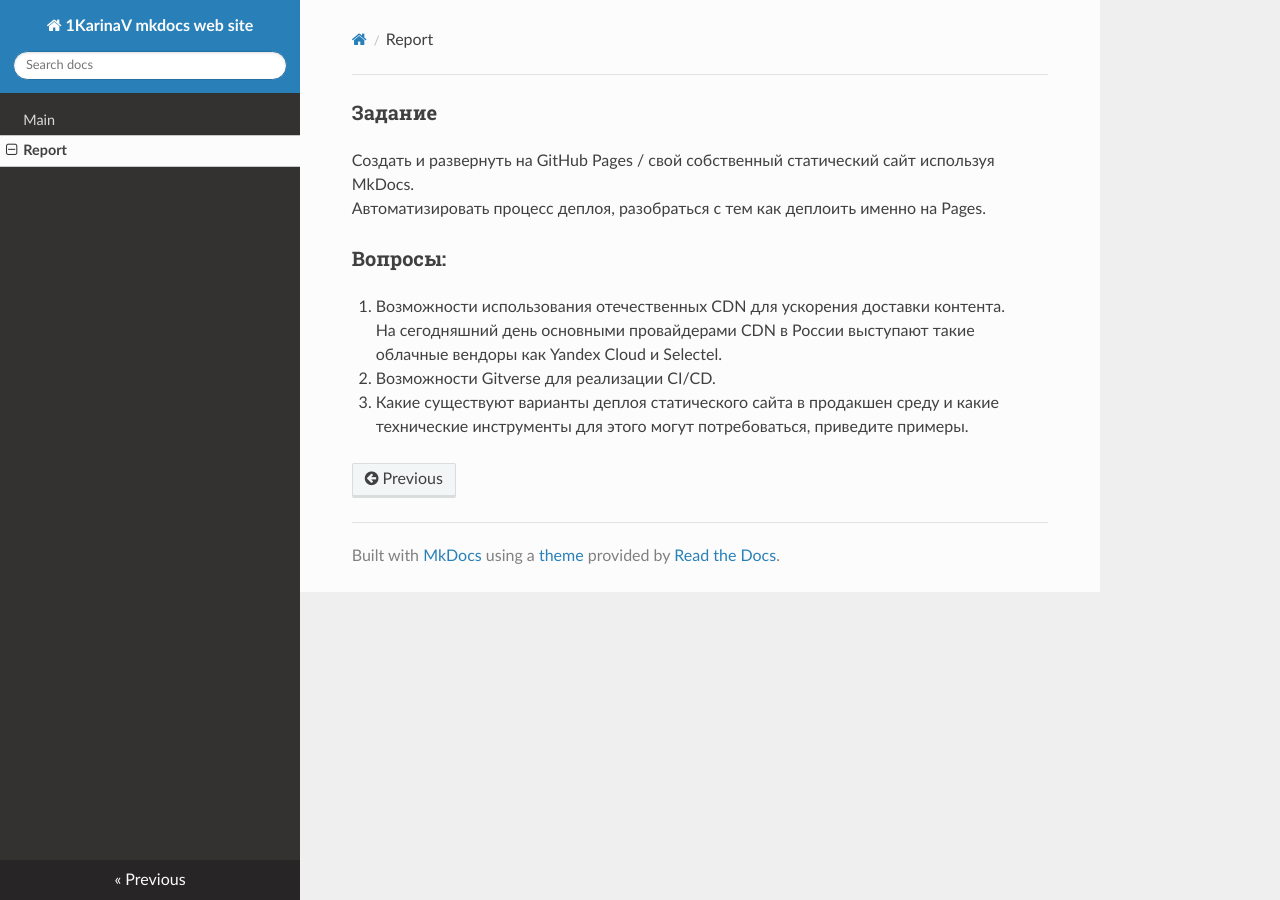
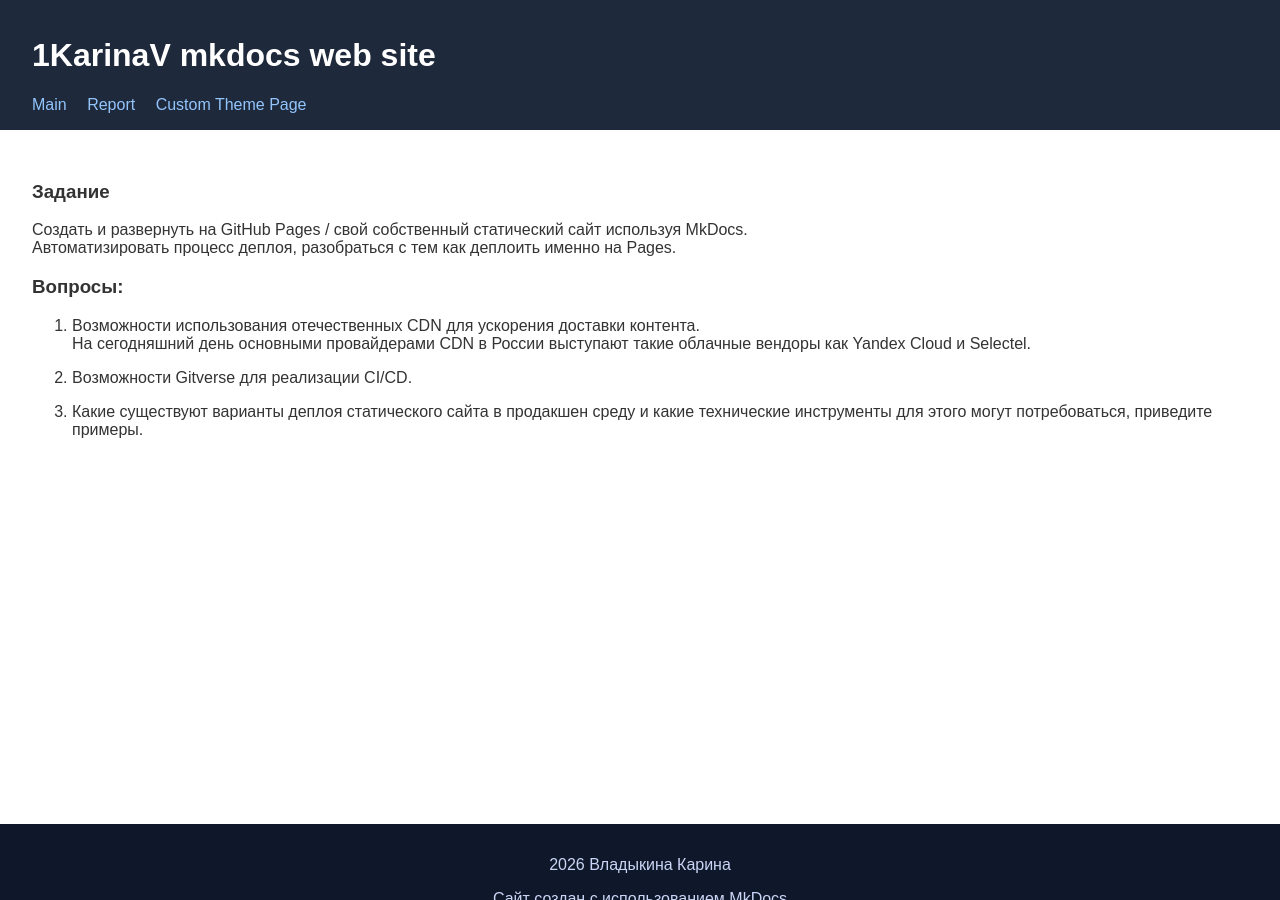
Before and after one commit to 1KarinaV/1KarinaV.github.io, an MkDocs documentation site: the page built from docs/report.md, in a window 1280 px wide and 900 px high. Built offline with MkDocs 1.6.1, drawn with Linux system fonts in a browser that asks for light colours; nearby versions of some CDN libraries.

Commit message:
feat(lab2): Задание 2.2. Кастомизация статического сайта (шаблонизация, сборка статики: HTML, CSS, JS)

```diff
--- a/mkdocs.yml
+++ b/mkdocs.yml
@@ -1,5 +1,11 @@
 site_name: 1KarinaV mkdocs web site
+site_author: Владыкина Карина
 nav:
   - Main: index.md
   - Report: report.md
-theme: readthedocs
+  - Custom Theme Page: custom_page.md
+theme:
+  name: null
+  custom_dir: theme/
+watch:
+  - theme
--- /dev/null
+++ b/postcss.config.js
@@ -0,0 +1,6 @@
+module.exports = {
+  plugins: [
+    require('autoprefixer'),
+    require('cssnano')
+  ]
+};
--- /dev/null
+++ b/theme/main.html
@@ -0,0 +1,33 @@
+<!DOCTYPE html>
+<html lang="ru">
+<head>
+  <meta charset="UTF-8">
+
+  <title>{{ page.title }} | {{ config.site_name }}</title>
+  <meta name="description" content="{{ config.site_description }}">
+  <meta name="author" content="{{ config.site_author }}">
+  <meta name="viewport" content="width=device-width, initial-scale=1.0">
+
+  <link rel="stylesheet" href="{{ 'styles.css' | url }}">
+</head>
+
+<body>
+  <header class="site-header">
+    <h1>{{ config.site_name }}</h1>
+    <nav>
+      {% for nav_item in nav %}
+        <a href="{{ nav_item.url | url }}">{{ nav_item.title }}</a>
+      {% endfor %}
+    </nav>
+  </header>
+  <main class="content">
+    {{ page.content }}
+  </main>
+  <footer class="site-footer">
+    <p>2026 {{ config.site_author }}</p>
+    <p>Сайт создан с использованием MkDocs</p>
+  </footer>
+  <script src="{{ 'script.js' | url }}"></script>
+
+</body>
+</html>
--- /dev/null
+++ b/theme/script.js
@@ -0,0 +1,3 @@
+document.addEventListener("DOMContentLoaded", () => {
+  console.log("Custom MkDocs theme loaded");
+});
--- /dev/null
+++ b/theme/styles.css
@@ -0,0 +1,35 @@
+body {
+  margin: 0;
+  font-family: Arial, sans-serif;
+  background-color: #f5f7fa;
+  color: #333;
+}
+
+.site-header {
+  background: #1e293b;
+  color: white;
+  padding: 1rem 2rem;
+}
+
+.site-header nav a {
+  color: #93c5fd;
+  margin-right: 1rem;
+  text-decoration: none;
+}
+
+.site-header nav a:hover {
+  text-decoration: underline;
+}
+
+.content {
+  padding: 2rem;
+  min-height: 70vh;
+  background: white;
+}
+
+.site-footer {
+  background: #0f172a;
+  color: #cbd5f5;
+  text-align: center;
+  padding: 1rem;
+}
```
Also changed, not shown: docs/custom_page.md (added, +11 -0 lines), package.json (added, +18 -0 lines), 5 other files.
